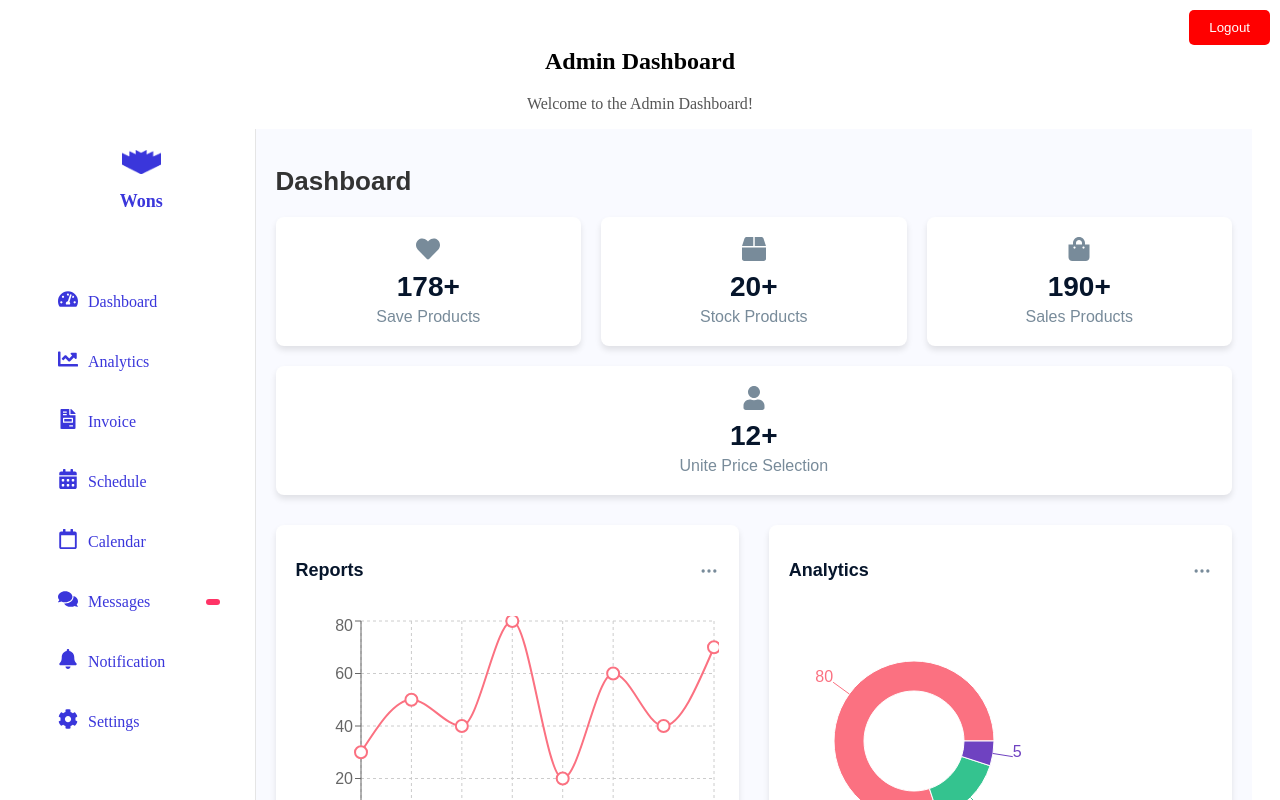
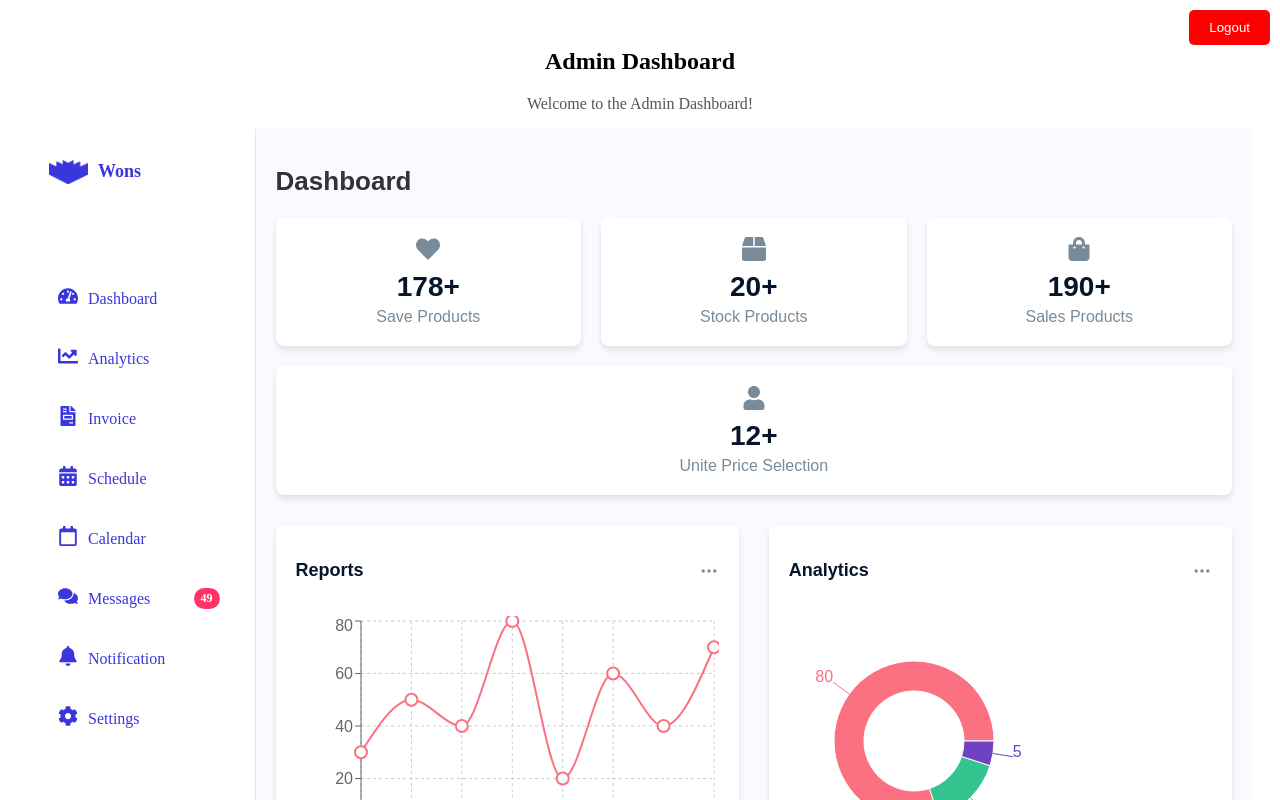
Before and after one commit to shihabul3000/RS-Invoice-Software, a React (Vite) app: page /admin in a window 1280 px wide. Shown: the top 800 px of the page. Built offline with nearby package versions, Linux system fonts and the light colour scheme.

Commit message:
side bar v-3

```diff
--- a/src/Components/Admin/Admin-Dashboard/Side-Bar/SideBar.css
+++ b/src/Components/Admin/Admin-Dashboard/Side-Bar/SideBar.css
@@ -9,26 +9,38 @@
   flex-direction: column;
   justify-content: space-between;
   border-right: 1px solid #e5e5e5;
+  transition: width 0.3s ease-in-out;
+}
+
+.sidebar.collapsed {
+  width: 80px; /* Collapsed width */
 }
 
 /* Logo */
 .logo {
   display: flex;
-  flex-direction: column;
   align-items: center;
+  cursor: pointer;
   margin-bottom: 30px;
 }
 
 .logoImage {
   width: 40px;
   height: auto;
-  margin-bottom: 5px;
+  margin-right: 10px;
 }
 
 .logoText {
   font-size: 18px;
   font-weight: bold;
   color: #3a36db;
+  transition: opacity 0.3s ease;
+}
+
+.sidebar.collapsed .logoText {
+  opacity: 0; /* Hide logo text when collapsed */
+  width: 0;
+  overflow: hidden;
 }
 
 /* Menu */
@@ -56,6 +68,14 @@
   font-weight: 500;
   color: #3a36db;
   margin-left: 10px;
+  transition: opacity 0.3s ease, margin-left 0.3s ease;
+}
+
+.sidebar.collapsed .menuText {
+  opacity: 0;
+  margin-left: 0;
+  width: 0;
+  overflow: hidden;
 }
 
 .icon {
@@ -63,6 +83,7 @@
   color: #3a36db;
 }
 
+/* Notification Badge */
 .notificationBadge {
   background-color: #ff3366;
   color: #fff;
@@ -74,31 +95,17 @@
   right: 15px;
 }
 
-/* Upgrade Section */
-/* .upgrade {
-  background-color: #ffe6f2;
-  border-radius: 10px;
-  padding: 15px;
-  text-align: center;
-  margin-bottom: 30px;
-}
-
-.upgradeContent {
-  font-size: 16px;
-  font-weight: 600;
-  color: #ff3366;
-  cursor: pointer;
-  transition: all 0.3s ease;
-} */
-
-/* .upgradeContent:hover {
-  color: #ff6699;
-} */
-
 /* Logout Section */
 .logout {
   display: flex;
   align-items: center;
+  transition: opacity 0.3s ease;
+}
+
+.sidebar.collapsed .logout {
+  opacity: 0;
+  width: 0;
+  overflow: hidden;
 }
 
 .profileImage {
@@ -144,7 +151,6 @@
     padding: 5px;
   }
 
-  .upgrade,
   .logout {
     display: none;
   }
--- a/src/Components/Admin/Admin-Dashboard/Side-Bar/SideBar.jsx
+++ b/src/Components/Admin/Admin-Dashboard/Side-Bar/SideBar.jsx
@@ -1,3 +1,4 @@
+import  { useState } from 'react';
 import './SideBar.css';
 import {
   FaTachometerAlt,
@@ -11,43 +12,45 @@ import {
 } from 'react-icons/fa';
 
 const SideBar = () => {
+  const [isCollapsed, setIsCollapsed] = useState(false);
+
+  const toggleSidebar = () => {
+    setIsCollapsed(!isCollapsed);
+  };
+
   const menuItems = [
     { name: 'Dashboard', icon: <FaTachometerAlt />, notifications: false },
     { name: 'Analytics', icon: <FaChartLine />, notifications: false },
     { name: 'Invoice', icon: <FaFileInvoice />, notifications: false },
     { name: 'Schedule', icon: <FaCalendarAlt />, notifications: false },
     { name: 'Calendar', icon: <FaRegCalendar />, notifications: false },
-    { name: 'Messages', icon: <FaComments />, notifications: true, },
+    { name: 'Messages', icon: <FaComments />, notifications: true },
     { name: 'Notification', icon: <FaBell />, notifications: false },
     { name: 'Settings', icon: <FaCog />, notifications: false },
   ];
 
   return (
-    <div className="sidebar">
-      <div className="logo">
+    <div className={`sidebar ${isCollapsed ? 'collapsed' : ''}`}>
+      <div className="logo" onClick={toggleSidebar}>
         <img
           src="/public/Images/Side-Bar-Logo.png"
           alt="Logo"
           className="logoImage"
         />
-        <h1 className="logoText">Wons</h1>
+        {!isCollapsed && <h1 className="logoText">Wons</h1>}
       </div>
       <div className="menu">
         {menuItems.map((item, index) => (
           <div key={index} className="menuItem">
             <span className="icon">{item.icon}</span>
-            <span className="menuText">{item.name}</span>
-            {item.notifications && (
-              <span className="notificationBadge">{item.count}</span>
+            {!isCollapsed && <span className="menuText">{item.name}</span>}
+            {item.notifications && !isCollapsed && (
+              <span className="notificationBadge">49</span>
             )}
           </div>
         ))}
       </div>
-      <div className="upgrade">
-        <div className="upgradeContent">
-          {/* <span>Upgrade Now</span> */}
-        </div>
-      </div>
+      {!isCollapsed && (
         <div className="logout">
           <img
             src="/public/Images/My-Picture-f.jpg"
@@ -59,6 +62,7 @@ const SideBar = () => {
             <span className="accountType">Front End Developer - React</span>
           </div>
         </div>
+      )}
     </div>
   );
 };
```
Lines whose indentation alone changed are shown as unchanged.
